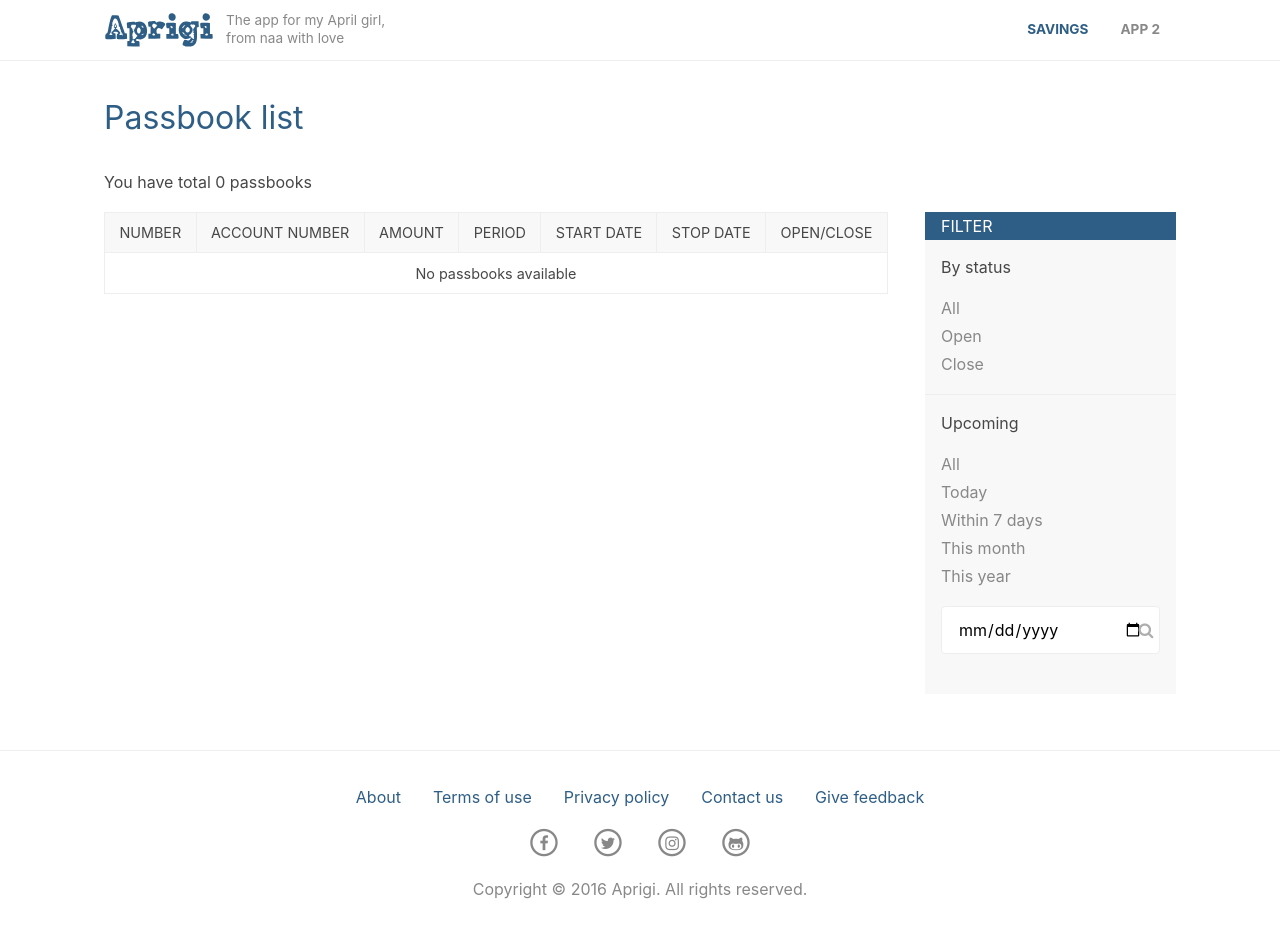
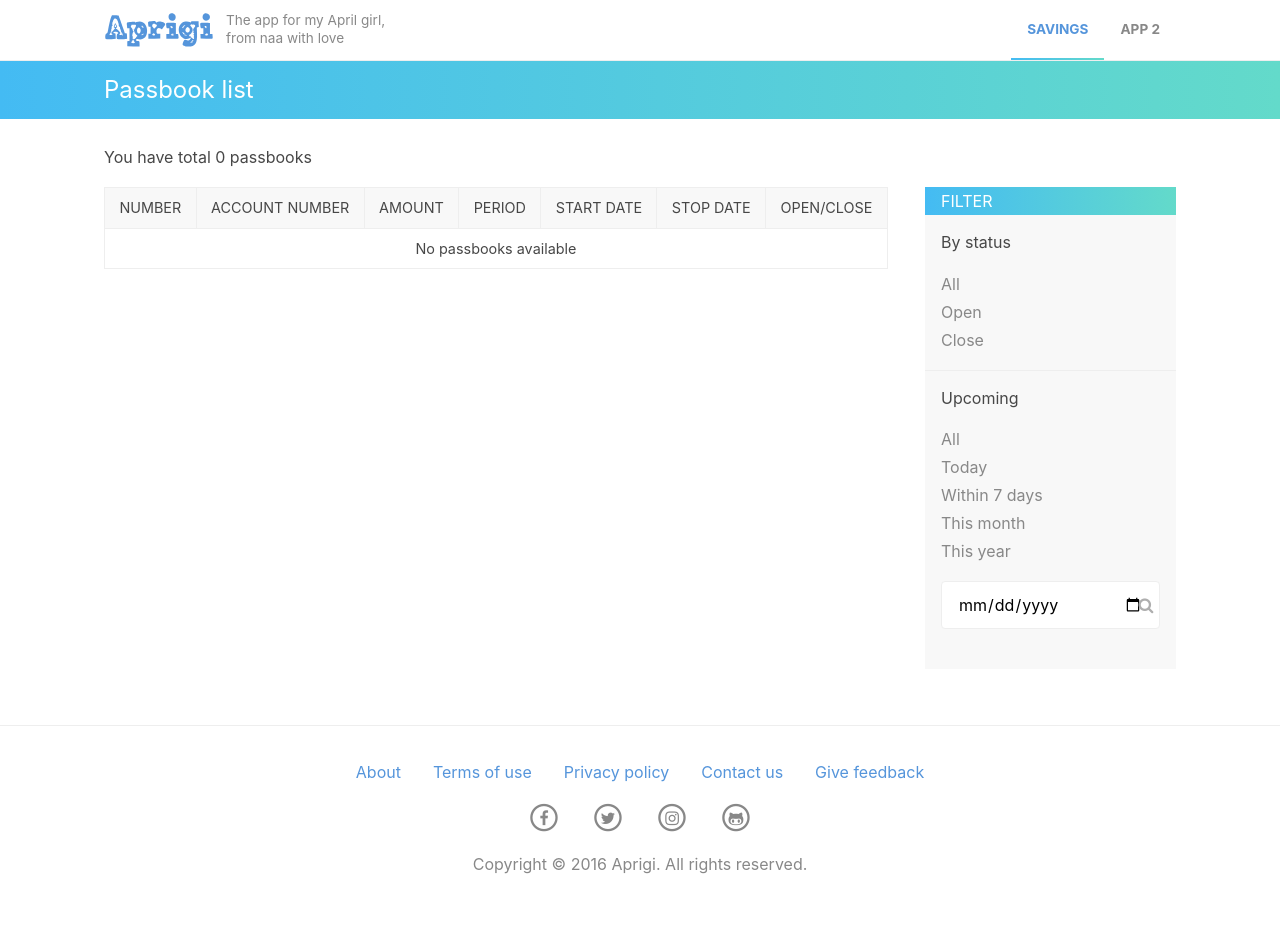
Before and after one commit to manhhomienbienthuy/aprigi, a Django app: page /savings/ in a window 1280 px wide. After the commit the page ends 874 px from the top, so only its background shows below. Run offline with Django 3.2, Linux system fonts and the light colour scheme; data that the repository does not hold is empty; style sheets or scripts are compiled from the project's sources; some libraries are stand-ins or nearby versions.

Commit message:
Change style

```diff
--- a/build_tools/gulpfile.js
+++ b/build_tools/gulpfile.js
@@ -74,7 +74,7 @@ gulp.task('images', () => {
 gulp.task('watch', () => {
     gulp.watch('../static_src/scss/*.scss', ['stylesheet']);
     gulp.watch('../static_src/js/**/*.js', ['javascript']);
-    gulp.watch('../static_src/images/*.{jpg,jpeg,png,gif,ico,svg}', ['images']);
+    gulp.watch('../static_src/img/*.{jpg,jpeg,png,gif,ico,svg}', ['images']);
 });
 
 
--- a/static_src/scss/_basics.scss
+++ b/static_src/scss/_basics.scss
@@ -50,7 +50,7 @@ a {
     &:hover,
     &:active,
     &:focus {
-        color: lighten($text-blue, 10%);
+        color: darken($text-blue, 20%);
         text-decoration: underline;
     }
 }
@@ -113,7 +113,7 @@ pre,
 samp {
     @include monospace;
     color: $text-default;
-    background: $gray-bg;
+    background: $bg-gray;
     border-radius: 0.25rem;
     padding: 0.2em 0.4em;
 }
--- a/static_src/scss/_buttons.scss
+++ b/static_src/scss/_buttons.scss
@@ -4,7 +4,7 @@
     cursor: pointer;
     user-select: none;
     border: 1px solid transparent;
-    padding: 0 1em;
+    padding: 0.25em 1em;
     border-radius: 0.25em;
 
     &:focus,
@@ -17,23 +17,23 @@
 
 .button-primary {
     color: $white;
-    background: $text-blue;
-    border-color: $text-blue;
+    background: $bg-default;
 
     &:hover,
-    &:focus {
-        background: lighten($text-blue, 10%);
-        border-color: lighten($text-blue, 10%);
+    &:focus,
+    &:active {
+        background: $bg-blue;
     }
 }
 
 .button-secondary {
     color: $text-blue;
     background: $white;
-    border-color: $text-blue;
+    border-image: $bg-default 1;
+    padding: 0.1875em 0.9375em;
 
     &:hover,
     &:focus {
-        background: $gray-bg;
+        background: $bg-gray;
     }
 }
--- a/static_src/scss/_forms.scss
+++ b/static_src/scss/_forms.scss
@@ -32,7 +32,7 @@ form {
         &:active,
         &:focus {
             outline: none;
-            border-color: $text-blue;
+            border-color: $bg-blue;
         }
     }
 
--- a/static_src/scss/_header.scss
+++ b/static_src/scss/_header.scss
@@ -110,6 +110,7 @@ header {
             text-transform: uppercase;
             margin: 0 0.75rem;
             border-top: 1px solid $gray-line;
+            position: relative;
 
             @include respond-min($screen-medium) {
                 margin: 0;
@@ -118,8 +119,15 @@ header {
                 text-align: left;
             }
 
-            &.active a {
-                color: $text-blue;
+            &.active,
+            &:hover,
+            &:active,
+            &:focus {
+                @include gradient-underline;
+
+                a {
+                    color: $text-blue;
+                }
             }
         }
 
@@ -131,13 +139,6 @@ header {
             color: $text-light;
             font-weight: bold;
 
-            &:hover,
-            &:active,
-            &:focus {
-                text-decoration: none;
-                color: $text-blue;
-            }
-
             @include respond-min($screen-medium) {
                 padding: 21/16 + rem 1rem;
             }
@@ -146,5 +147,11 @@ header {
 }
 
 .page-header {
-    color: $text-blue;
+    color: $white;
+    background: $bg-default;
+
+    h1 {
+        font-size: 1.5rem;
+        margin: 0;
+    }
 }
--- a/static_src/scss/_layout.scss
+++ b/static_src/scss/_layout.scss
@@ -16,7 +16,7 @@
     .sidebar {
         margin: 1rem 0 0 1rem;
         flex: 1 0 12.5%;
-        background: $gray-bg;
+        background: $bg-gray;
 
         h1,
         h2,
@@ -33,7 +33,7 @@
             font-size: 1rem;
             text-transform: uppercase;
             margin: 0;
-            background: $text-blue;
+            background: $bg-default;
             color: $white;
             padding-left: 1em;
         }
--- a/static_src/scss/_others.scss
+++ b/static_src/scss/_others.scss
@@ -26,7 +26,7 @@ $back-top-top-size: 2.5rem;
     height: $back-top-top-size;
     line-height: $back-top-top-size;
     border-radius: 50%;
-    background: darken($gray-bg, 70%);
+    background: darken($bg-gray, 70%);
     opacity: 0.4;
     text-align: center;
 
--- a/static_src/scss/_tables.scss
+++ b/static_src/scss/_tables.scss
@@ -10,13 +10,13 @@ table {
     thead tr,
     th {
         @extend td;
-        background: $gray-bg;
+        background: $bg-gray;
         font-weight: normal;
         text-transform: uppercase;
     }
 
     tbody tr:nth-child(even) {
-        background: $gray-bg;
+        background: $bg-gray;
     }
 
     .grayout {
--- a/static_src/scss/_utils.scss
+++ b/static_src/scss/_utils.scss
@@ -2,12 +2,14 @@
 $text-default: #474747;
 $text-light: #888;
 $white: #fff; // Confusing, but in some cases, this can be set to a dark color
-$text-blue: #2e5e86;
+$text-blue: #5595db;
+$bg-blue: #44bbf3;
+$bg-green: #63daca;
+$bg-gray: #f8f8f8;
 $gray-line: #eee;
-$gray-bg: #f8f8f8;
+$bg-default: linear-gradient(to right, $bg-blue, $bg-green 100%);
 $selection-bg: #b3d4fc;
 $highlight-bg: #ff7;
-
 $img-path: '../img/';
 $screen-medium: 48em;
 $screen-large: 70em;
@@ -42,3 +44,15 @@ $screen-large: 70em;
         clear: both;
     }
 }
+
+@mixin gradient-underline {
+    &:before {
+        position: absolute;
+        bottom: 0;
+        left: 0;
+        width: 100%;
+        height: 0.125em;
+        background: $bg-default;
+        content: "";
+    }
+}
--- a/templates/base.html
+++ b/templates/base.html
@@ -25,6 +25,8 @@
     {% include "includes/warning.html" %}
     {% include "includes/header.html" %}
 
+    {% block page_header %}{% endblock %}
+
     <main>
       {% block content %}{% endblock %}
     </main>
--- a/templates/savings/passbook_list.html
+++ b/templates/savings/passbook_list.html
@@ -2,9 +2,16 @@
 
 {% block title %}Passbook list | Savings{% endblock %}
 
+{% block page_header %}
+  <div class="page-header">
+    <div class="container">
+      <h1>Passbook list</h1>
+    </div>
+  </div>
+{% endblock %}
+
 {% block content %}
   <div class="container">
-    <h1 class="page-header">Passbook list</h1>
 
     <p>You have total {{ object_list | length }} passbooks</p>
 
```
Also changed, not shown: templates/homepage.html (+8 -1 lines), static_src/img/logo-backup.svg, static_src/img/logo.svg.
